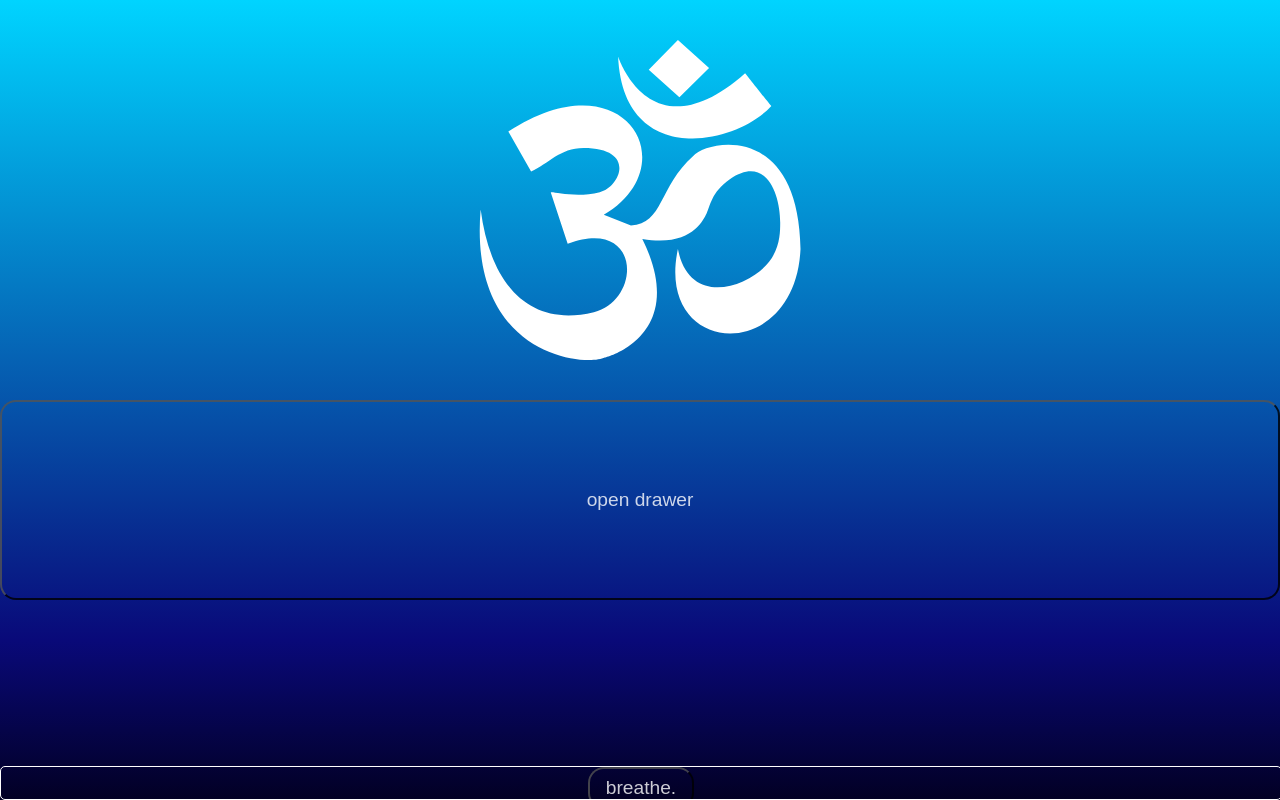
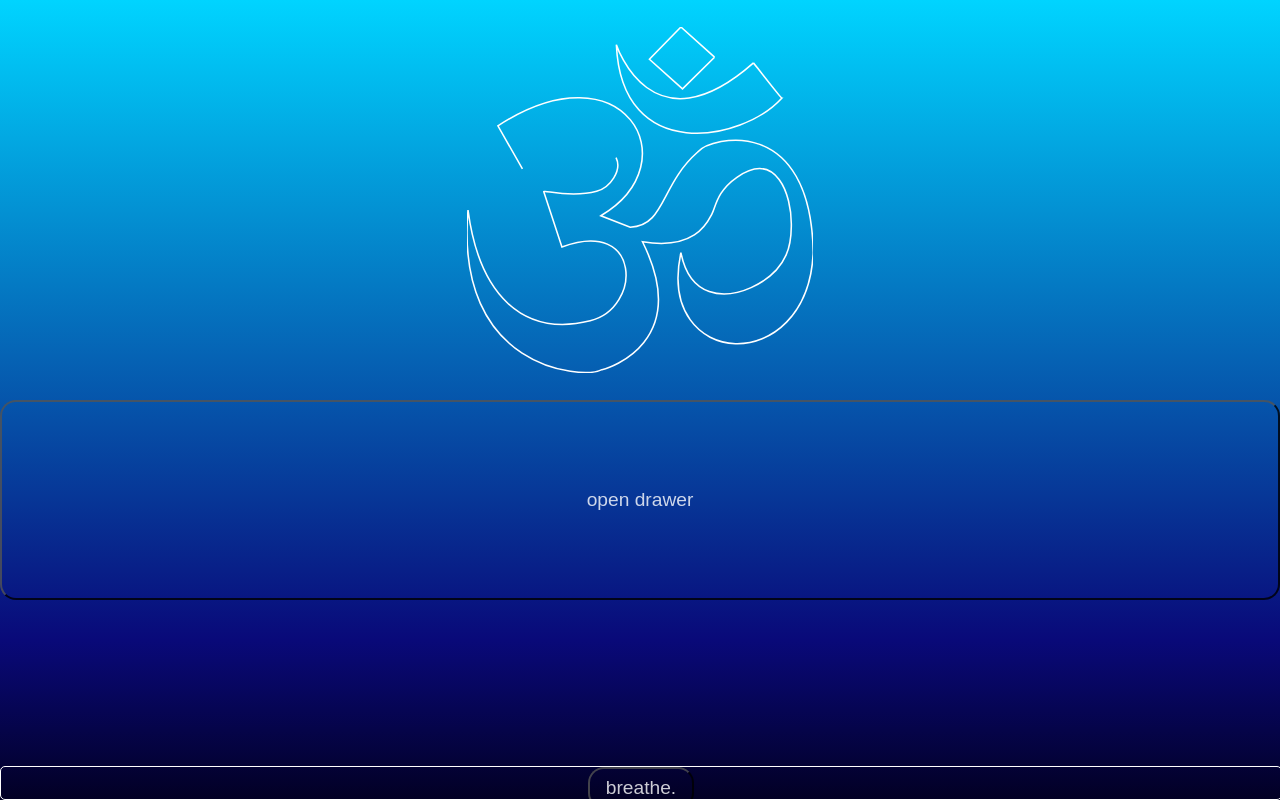
Before and after one commit to LordRegis22/ohm, a React (Create React App) app: page / in a window 1280 px wide. Built offline with nearby package versions, Linux system fonts and the light colour scheme; a web font is replaced by a local one.

Commit message:
add om spring and initial animate

```diff
--- a/src/App.css
+++ b/src/App.css
@@ -31,10 +31,12 @@ h1 {
   );
 }
 
-.App-logo {
+.App-logo path {
   height: 40vmin;
   pointer-events: none;
-  fill: white;
+  stroke: white;
+  stroke-width: 7px;
+  stroke-dasharray: 12000;
 }
 
 /* @media (prefers-reduced-motion: no-preference) {
--- a/src/Context.js
+++ b/src/Context.js
@@ -1,5 +1,5 @@
 import React, { useState, createContext } from "react";
-import { useSpring } from "react-spring";
+import { useSpring, config } from "react-spring";
 const Context = createContext();
 
 function ContextProvider(props) {
@@ -12,11 +12,17 @@ function ContextProvider(props) {
         tension: springTension,
         friction: 0
       },
-      from: { size: 0.5, opacity: 0.4 },
+      from: { size: 0.5, opacity: 0.4, strokeDashoffset: 12 },
       size: 1,
-      opacity: 0.8
+      opacity: 0.8,
+      strokeDashoffset: 12000
     })
   );
+  const omSpringProps = useSpring({
+    config: { duration: 6000 },
+    from: { strokeDashoffset: 12000 },
+    strokeDashoffset: 0
+  });
   const [drawer, setDrawer] = useState(false);
 
   const openDrawer = () => {
@@ -44,34 +50,6 @@ function ContextProvider(props) {
     setBellFrequency(e.target.value);
   };
 
-  //const [timeLeft, setTimeLeft] = useState(60 * 5);
-  //const startTimer = timeLeft => {
-  //var timer = timeLeft,
-  //minutes,
-  //seconds;
-  //     setInterval(function() {
-  //       minutes = parseInt(timer / 60, 10);
-  //       seconds = parseInt(timer % 60, 10);
-
-  //       console.log(minutes);
-  //       console.log(seconds);
-
-  //       minutes = minutes < 10 ? "0" + minutes : minutes;
-  //       seconds = seconds < 10 ? "0" + seconds : seconds;
-
-  //       setTimeLeft(minutes + ":" + seconds);
-
-  //       if (--timer < 0) {
-  //         timer = timeLeft;
-  //       }
-  //     }, 1000);
-  //};
-
-  //   window.onload = function() {
-  //     var fiveMinutes = 60 * 5,
-  //       display = document.querySelector("#time");
-  //     startTimer(fiveMinutes, display);
-
   return (
     <Context.Provider
       value={{
@@ -79,6 +57,7 @@ function ContextProvider(props) {
         setBreathe,
         springTension,
         springProps,
+        omSpringProps,
         openDrawer,
         drawer,
         time,
--- a/src/components/Om.js
+++ b/src/components/Om.js
@@ -4,7 +4,7 @@ import { Context } from "../Context";
 import Button from "./Button";
 
 const Om = () => {
-  let { breathe, springProps, openDrawer } = useContext(Context);
+  let { breathe, omSpringProps, springProps, openDrawer } = useContext(Context);
 
   const sizeFunc = x => {
     return `scale(${x})`;
@@ -16,7 +16,9 @@ const Om = () => {
         viewBox="78.367 133.329 346.249 345.408"
         width="346.249"
         height="345.408"
+        fill="none"
         className="App-logo"
+        strokeDashoffset={omSpringProps.strokeDashoffset}
         style={
           breathe
             ? {
@@ -32,7 +34,6 @@ const Om = () => {
         }
       >
         <path
-          // fill="url(#grad3)"
           id="path2396_1_"
           d="M 1826.511 503.79 L 1682.014 650.719 L 1532.653 513.423 L 1674.765 364.11 Z M 2002.339 530.305 C 2004.771 532.689 2127.569 694.068 2130.002 694.068 C 1951.741 893.979 1407.423 1002.375 1383.34 445.991 C 1383.34 445.991 1542.287 946.961 2002.339 530.305 Z M 959.388 1021.641 L 848.607 821.73 C 1415.435 441.175 1722.12 990.31 1313.476 1238.434 L 1445.955 1291.416 C 1604.138 1284.931 1581.391 1096.847 1749.446 944.577 C 1812.872 868.275 2261.67 767.938 2272.114 1409.446 C 2245.885 1991.57 1560.742 1951.38 1674.765 1409.446 C 1714.895 1618.592 1869.966 1627.013 1991.579 1571.353 C 2175.676 1485.315 2172.447 1341.456 2173.186 1283.131 C 2175 1139.964 2105.967 932.868 1927.658 1060.174 C 1836.167 1125.495 1832.138 1196.659 1814.445 1231.185 C 1796.8 1265.712 1741.005 1400.385 1501.322 1358.848 C 1724.934 1821.19 1354.631 1943.94 1318.292 1951.38 C 1224.394 1998.639 652.654 1947.517 713.696 1211.919 C 762.672 1597.291 956.431 1803.163 1265.31 1724.954 C 1499.128 1665.773 1498.127 1244.825 1137.648 1382.931 L 1055.766 1127.606 C 1052.285 1116.781 1171.745 1157.984 1294.21 1125.222 C 1393.641 1098.611 1475.808 904.328 1214.713 903.612 C 1100.308 903.326 1044.512 982.298 959.387 1021.642 Z"
           transform="matrix(0.221533, 0, 0, 0.21588, -78.732798, 54.72473)"
```
